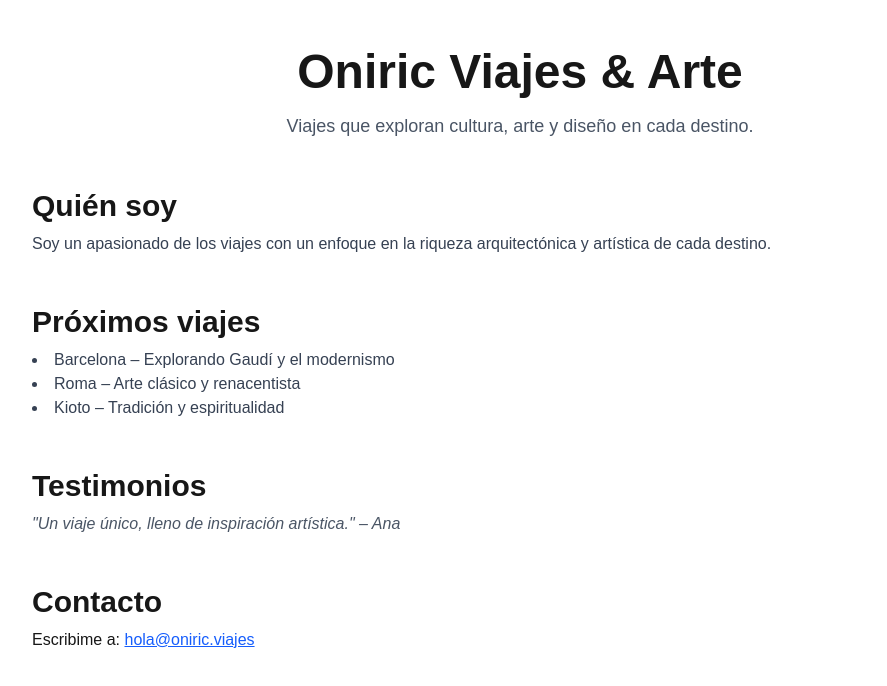
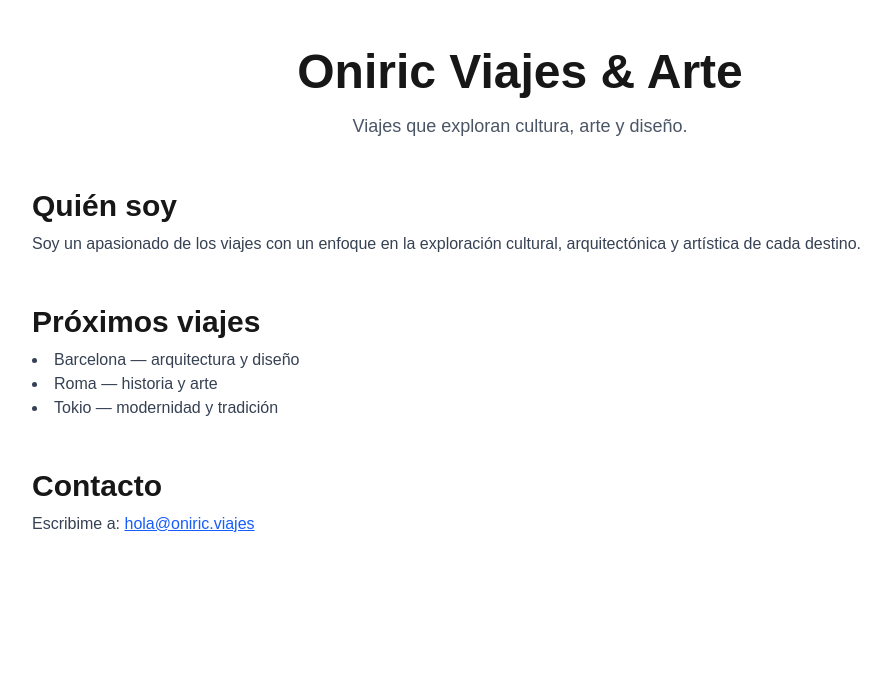
Before and after one commit to espositociro56741-hash/oniricviajes, a Next.js app: page / in a window 1280 px wide. Shown: the top 686 px of the page, without its empty margins (120-1007 px from the left). Built offline with nearby package versions, Linux system fonts and the light colour scheme.

Commit message:
Fix: escape special chars in page.tsx

```diff
--- a/src/app/page.tsx
+++ b/src/app/page.tsx
@@ -7,43 +7,35 @@ export default function Page() {
     <main className="px-6 py-12 max-w-5xl mx-auto space-y-12">
       {/* Hero Section */}
       <section className="text-center space-y-4">
-        <h1 className="text-5xl font-bold">Oniric Viajes & Arte</h1>
+        <h1 className="text-5xl font-bold">Oniric Viajes &amp; Arte</h1>
         <p className="text-lg text-gray-600">
-          Viajes que exploran cultura, arte y diseño en cada destino.
+          Viajes que exploran cultura, arte y dise&ntilde;o.
         </p>
       </section>
 
-      {/* Quién Soy */}
+      {/* Quién soy */}
       <section className="space-y-2">
-        <h2 className="text-3xl font-semibold">Quién soy</h2>
+        <h2 className="text-3xl font-semibold">Qui&eacute;n soy</h2>
         <p className="text-gray-700">
-          Soy un apasionado de los viajes con un enfoque en la riqueza
-          arquitectónica y artística de cada destino.
+          Soy un apasionado de los viajes con un enfoque en la exploraci&oacute;n cultural,
+          arquitect&oacute;nica y art&iacute;stica de cada destino.
         </p>
       </section>
 
       {/* Próximos viajes */}
       <section className="space-y-2">
-        <h2 className="text-3xl font-semibold">Próximos viajes</h2>
+        <h2 className="text-3xl font-semibold">Pr&oacute;ximos viajes</h2>
         <ul className="list-disc list-inside text-gray-700">
-          <li>Barcelona – Explorando Gaudí y el modernismo</li>
-          <li>Roma – Arte clásico y renacentista</li>
-          <li>Kioto – Tradición y espiritualidad</li>
+          <li>Barcelona &mdash; arquitectura y dise&ntilde;o</li>
+          <li>Roma &mdash; historia y arte</li>
+          <li>Tokio &mdash; modernidad y tradici&oacute;n</li>
         </ul>
-      </section>
-
-      {/* Testimonios */}
-      <section className="space-y-2">
-        <h2 className="text-3xl font-semibold">Testimonios</h2>
-        <blockquote className="italic text-gray-600">
-          "Un viaje único, lleno de inspiración artística." – Ana
-        </blockquote>
       </section>
 
       {/* Contacto */}
       <section className="space-y-2">
         <h2 className="text-3xl font-semibold">Contacto</h2>
-        <p>
+        <p className="text-gray-700">
           Escribime a:{" "}
           <a
             href="mailto:hola@oniric.viajes"
```
